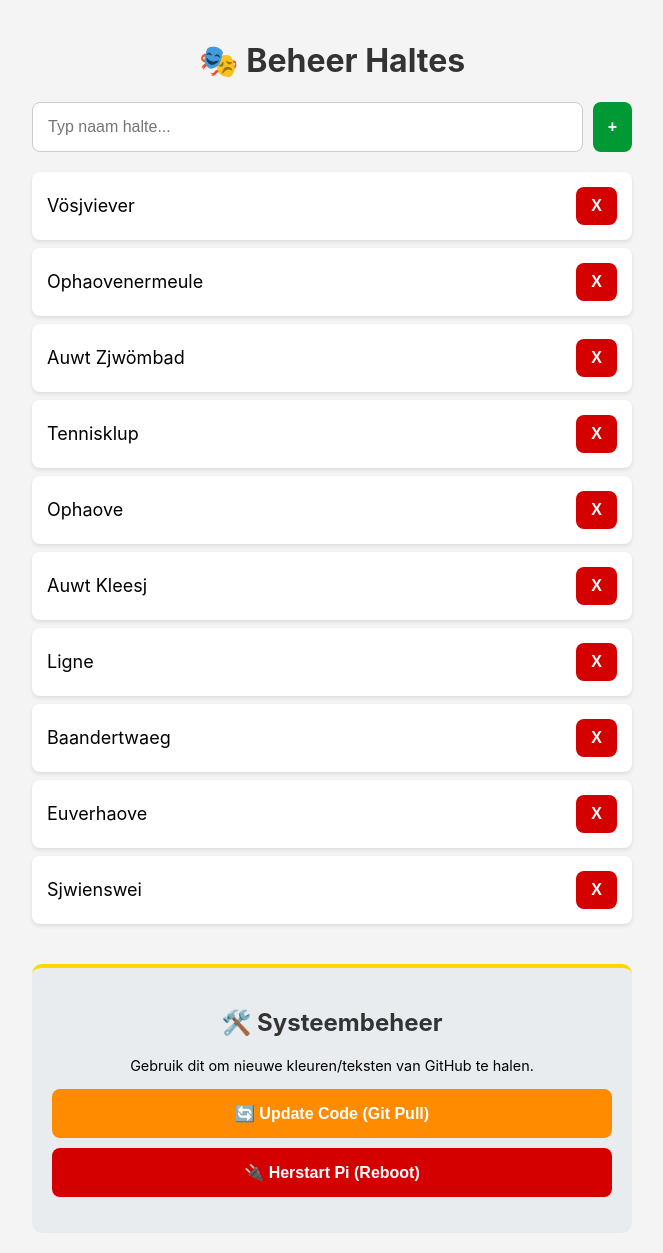
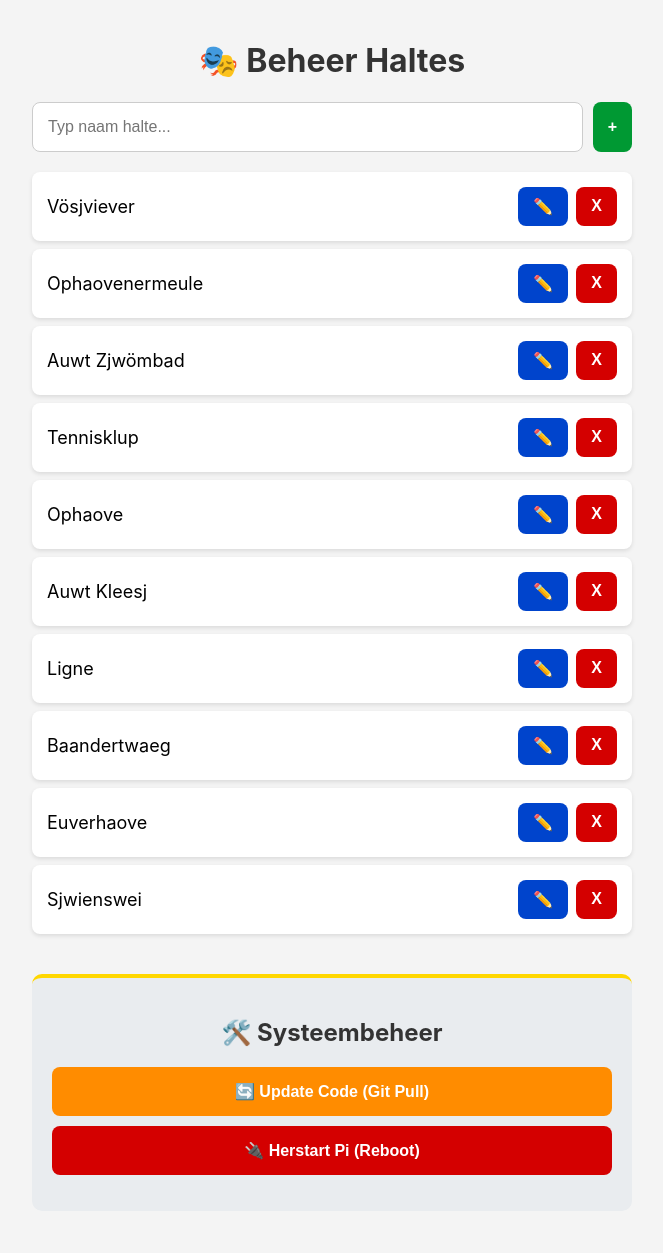
Before and after one commit to ArcusD/carnaval-veerboot, a Flask app: page /admin in a window 1280 px wide. Shown: the whole page, without its empty margins (308-971 px from the left). After the commit the page ends 1175 px from the top, so only its background shows below. Run offline with Flask 3, Linux system fonts and the light colour scheme.

Commit message:
added edit stops

```diff
--- a/templates/admin.html
+++ b/templates/admin.html
@@ -18,7 +18,6 @@
             text-align: center;
         }
 
-        /* Het invoerveld */
         .input-groep {
             display: flex;
             gap: 10px;
@@ -33,7 +32,6 @@
             border-radius: 8px;
         }
 
-        /* Algemene knop stijlen */
         button {
             padding: 15px;
             font-size: 16px;
@@ -49,29 +47,32 @@
                 opacity: 0.7;
             }
 
-        /* Specifieke knoppen */
         .btn-toevoegen {
-            background-color: #009933; /* Groen */
-        }
-
-        .btn-verwijder {
-            background-color: #D40000; /* Rood */
-            padding: 10px 15px;
-            margin-left: 10px;
+            background-color: #009933;
         }
 
         .btn-update {
-            background-color: #FF8C00; /* Oranje */
+            background-color: #FF8C00;
             width: 100%;
             margin-bottom: 10px;
         }
 
         .btn-reboot {
-            background-color: #D40000; /* Rood */
+            background-color: #D40000;
             width: 100%;
         }
 
-        /* De lijst */
+        /* Actie knoppen in de lijst */
+        .btn-verwijder {
+            background-color: #D40000;
+            padding: 10px 15px;
+        }
+
+        .btn-bewerk {
+            background-color: #0044cc;
+            padding: 10px 15px;
+        }
+
         ul {
             list-style: none;
             padding: 0;
@@ -89,13 +90,24 @@
             font-size: 18px;
         }
 
-        /* Systeem vak */
+        /* Zorgt dat de tekst links staat en knoppen rechts */
+        .halte-naam {
+            flex: 1;
+            margin-right: 10px;
+            word-break: break-word;
+        }
+
+        .actie-knoppen {
+            display: flex;
+            gap: 8px;
+        }
+
         .systeem-vak {
             margin-top: 40px;
             background: #e9ecef;
             padding: 20px;
             border-radius: 10px;
-            border-top: 4px solid #FFD700; /* Geel randje */
+            border-top: 4px solid #FFD700;
         }
 
         .status {
@@ -115,34 +127,24 @@
         <button class="btn-toevoegen" onclick="voegToe()">+</button>
     </div>
 
-    <ul id="lijst">
-    </ul>
+    <ul id="lijst"></ul>
 
     <div class="systeem-vak">
         <h2>🛠️ Systeembeheer</h2>
-        <p style="text-align: center; font-size: 0.9em; margin-bottom: 15px;">
-            Gebruik dit om nieuwe kleuren/teksten van GitHub te halen.
-        </p>
-
         <button class="btn-update" onclick="doeUpdate()">🔄 Update Code (Git Pull)</button>
         <button class="btn-reboot" onclick="doeReboot()">🔌 Herstart Pi (Reboot)</button>
-
         <p id="status-tekst" class="status"></p>
     </div>
 
     <script>
         let haltes = [];
 
-        // --- 1. HALTES BEHEREN ---
-
         async function laadHaltes() {
             try {
                 const antwoord = await fetch('/api/haltes');
                 haltes = await antwoord.json();
                 tekenLijst();
-            } catch (e) {
-                console.error("Kon niet laden", e);
-            }
+            } catch (e) { console.error("Kon niet laden", e); }
         }
 
         function tekenLijst() {
@@ -152,8 +154,11 @@
             haltes.forEach((halte, index) => {
                 lijst.innerHTML += `
                             <li>
-                                ${halte}
-                                <button class="btn-verwijder" onclick="verwijder(${index})">X</button>
+                                <span class="halte-naam">${halte}</span>
+                                <div class="actie-knoppen">
+                                    <button class="btn-bewerk" onclick="bewerk(${index})">✏️</button>
+                                    <button class="btn-verwijder" onclick="verwijder(${index})">X</button>
+                                </div>
                             </li>`;
             });
         }
@@ -176,44 +181,38 @@
             }
         }
 
+        function bewerk(index) {
+            const oudeNaam = haltes[index];
+            const nieuweNaam = prompt("Pas de naam aan:", oudeNaam);
+            if (nieuweNaam !== null && nieuweNaam.trim() !== "") {
+                haltes[index] = nieuweNaam;
+                opslaan();
+            }
+        }
+
         function verwijder(index) {
             if (!confirm("Weet je zeker dat je '" + haltes[index] + "' wilt verwijderen?")) return;
             haltes.splice(index, 1);
             opslaan();
         }
 
-        // --- 2. SYSTEEM BEHEREN ---
-
+        // Systeemfuncties
         async function doeUpdate() {
-            const statusVeld = document.getElementById('status-tekst');
-            statusVeld.innerText = "⏳ Bezig met Git Pull...";
-
+            const s = document.getElementById('status-tekst'); s.innerText = "⏳ Bezig...";
             try {
-                const response = await fetch('/api/update', { method: 'POST' });
-                const data = await response.json();
-
-                if (data.status === 'success') {
-                    alert("✅ Update gelukt!\n\nMelding: " + data.message);
-                    statusVeld.innerText = "Update klaar. Klik nu op 'Herstart Pi' om de wijzigingen te zien.";
-                } else {
-                    alert("❌ Fout: " + data.message);
-                    statusVeld.innerText = "Er ging iets mis.";
-                }
-            } catch (e) {
-                alert("Kon update niet starten: " + e);
-                statusVeld.innerText = "Verbindingsfout.";
-            }
+                const r = await fetch('/api/update', { method: 'POST' });
+                const d = await r.json();
+                if (d.status === 'success') { alert("✅ Update gelukt!"); s.innerText = "Klaar. Herstart nu."; }
+                else { alert("❌ Fout: " + d.message); s.innerText = "Fout."; }
+            } catch (e) { alert("Error: " + e); }
         }
 
         async function doeReboot() {
-            if (!confirm("⚠️ Let op: Het scherm in de wagen gaat nu op zwart en start opnieuw op. Doorgaan?")) return;
-
+            if (!confirm("⚠️ Scherm gaat op zwart. Doorgaan?")) return;
             fetch('/api/reboot', { method: 'POST' });
-            document.getElementById('status-tekst').innerText = "Pi is aan het herstarten... even geduld.";
-            alert("De Pi herstart nu. Wacht ongeveer 1 minuut en ververs dan deze pagina.");
+            alert("Pi herstart nu. Wacht 1 minuut.");
         }
 
-        // Starten bij laden pagina
         laadHaltes();
     </script>
 </body>
```
Also changed, not shown: static/style.css (+12 -0 lines).
